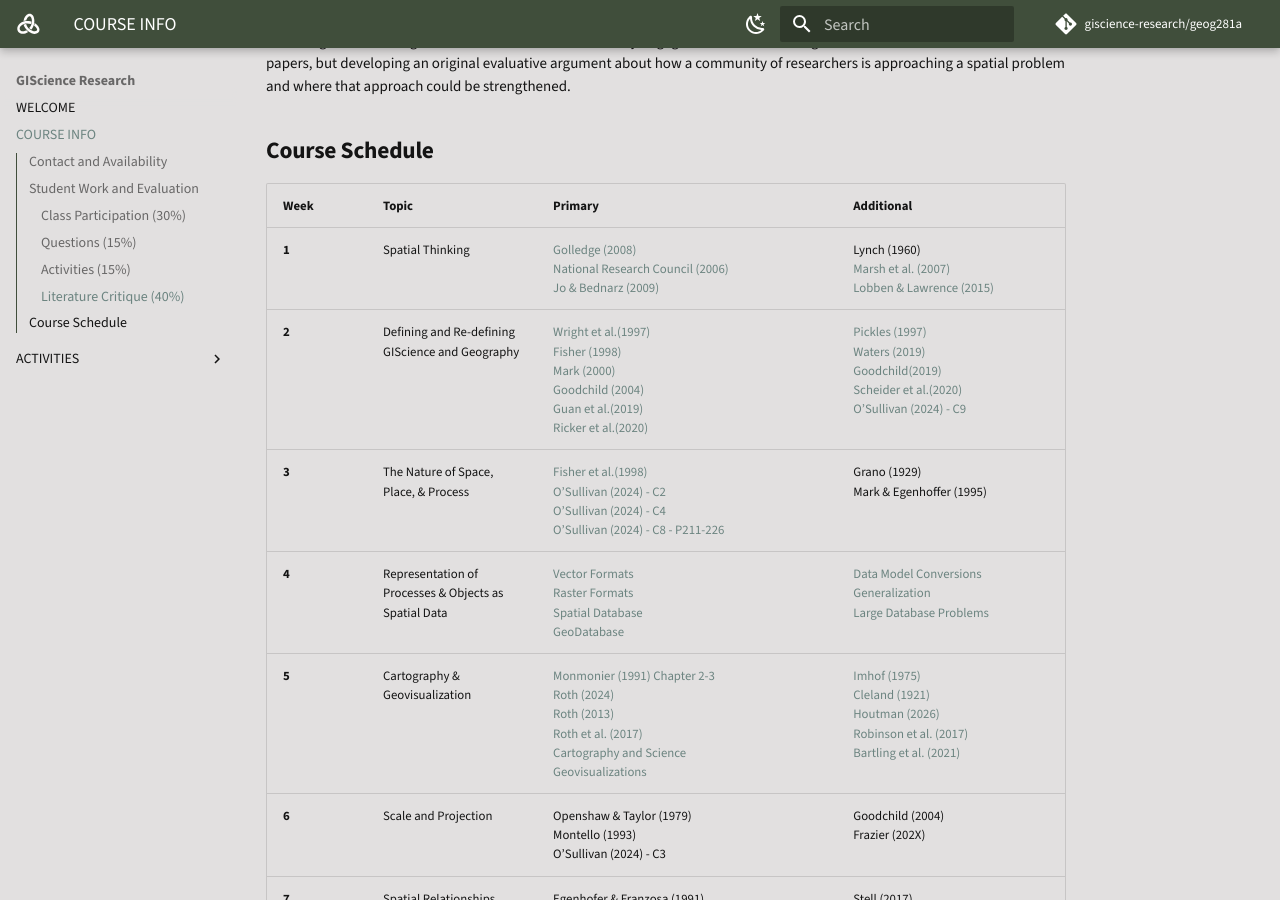
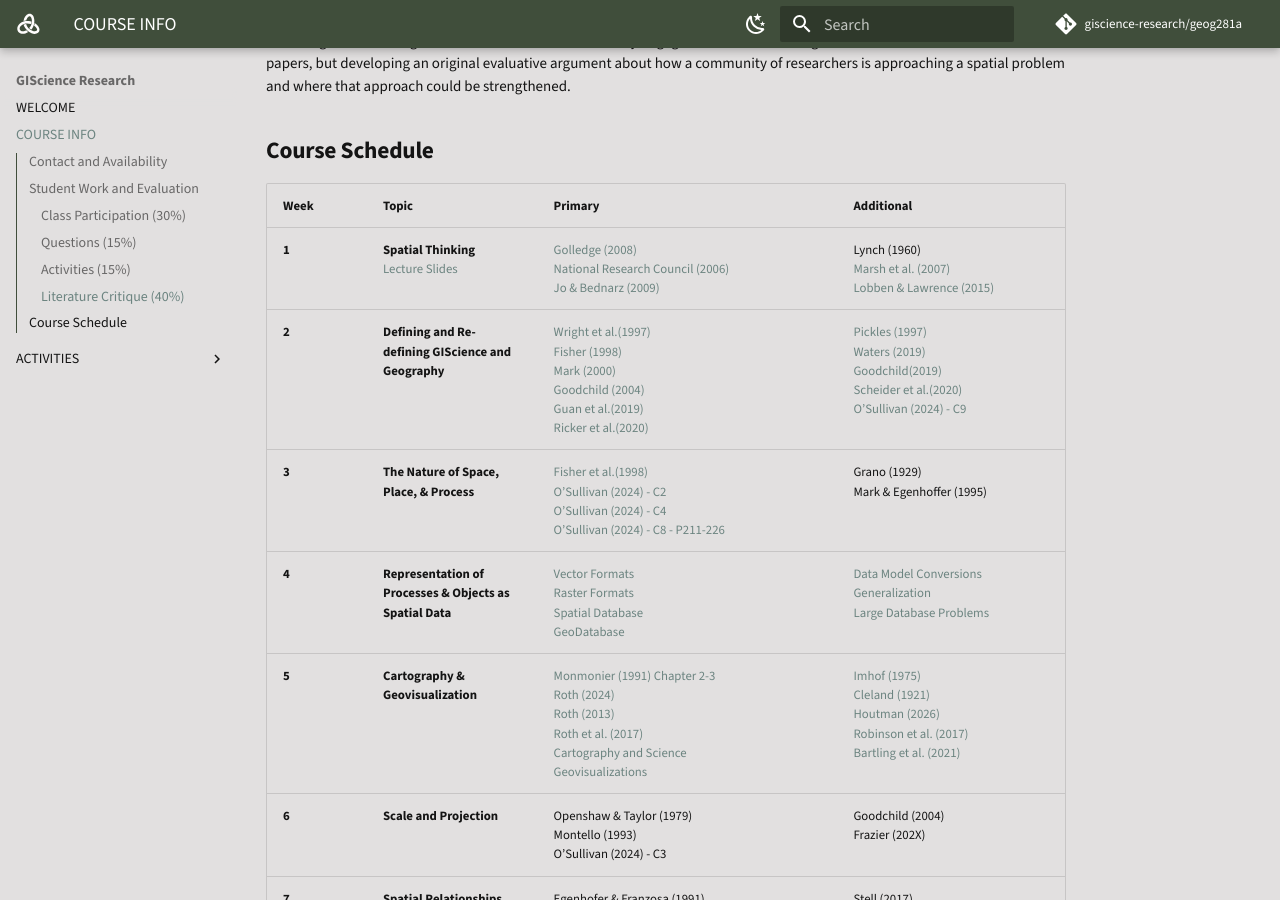
Before and after one commit to giscience-research/geog281a, an MkDocs documentation site: the page built from src/course-info.md, in a window 1280 px wide and 900 px high, scrolled down 2554 px. Built offline with MkDocs 1.6.1 and Material for MkDocs 9.7.7, drawn with Linux system fonts in a browser that asks for light colours; comment, search, counter and statistics services are not loaded.

Commit message:
add lecture slides

```diff
--- a/docs/sitemap.xml
+++ b/docs/sitemap.xml
@@ -2,14 +2,14 @@
 <urlset xmlns="http://www.sitemaps.org/schemas/sitemap/0.9">
     <url>
          <loc>https://github.com/giscience-research/geog281a/</loc>
-         <lastmod>2026-03-30</lastmod>
+         <lastmod>2026-04-01</lastmod>
     </url>
     <url>
          <loc>https://github.com/giscience-research/geog281a/course-info/</loc>
-         <lastmod>2026-03-30</lastmod>
+         <lastmod>2026-04-01</lastmod>
     </url>
     <url>
          <loc>https://github.com/giscience-research/geog281a/activities/wk1/</loc>
-         <lastmod>2026-03-30</lastmod>
+         <lastmod>2026-04-01</lastmod>
     </url>
 </urlset>
--- a/src/course-info.md
+++ b/src/course-info.md
@@ -62,13 +62,13 @@ This assignment is designed to mirror how scholars actually engage with literatu
 
  | Week | Topic | Primary | Additional |
  | --- | --- | --- | --- |
- | __1__ | Spatial Thinking | [Golledge (2008)](readings/wk1/Golledge2008.pdf) <br> [National Research Council (2006)](readings/wk1/NRC_2006.pdf) <br> [Jo & Bednarz (2009)](readings/wk1/Jo_2009.pdf)| Lynch (1960) <br> [Marsh et al. (2007)](readings/wk1/Marsh_2007.pdf) <br> [Lobben & Lawrence (2015)](readings/wk1/Lobben_2015.pdf) |
- | __2__ | Defining and Re-defining GIScience and Geography | [Wright et al.(1997)](readings/wk2/wright1997.pdf) <br> [Fisher (1998)](readings/wk2/fisher1998.pdf)<br> [Mark (2000)](readings/wk2/mark2000.pdf) <br> [Goodchild (2004)](readings/wk2/goodchild2004.pdf) <br> [Guan et al.(2019)](readings/wk2/guan2019.pdf) <br> [Ricker et al.(2020)](readings/wk2/ricker2020.pdf) | [Pickles (1997)](readings/wk2/pickles1997.pdf) <br> [Waters (2019)](readings/wk2/waters2019.pdf) <br> [Goodchild(2019)](readings/wk2/goodchild2019.pdf) <br> [Scheider et al.(2020)](readings/wk2/scheider2020.pdf) <br> [O'Sullivan (2024) - C9](readings/wk2/CGChapter9.pdf) |
-| __3__ | The Nature of Space, Place, & Process | [Fisher et al.(1998)](readings/wk3/fisher1998.pdf) <br> [O'Sullivan (2024) - C2](readings/wk3/CGChapter2.pdf) <br> [O'Sullivan (2024) - C4](readings/wk3/CGChapter4.pdf) <br> [O'Sullivan (2024) - C8 - P211-226](readings/wk3/CGChapter8-1.pdf) | Grano (1929) <br> Mark & Egenhoffer (1995) |
-| __4__ | Representation of Processes & Objects as Spatial Data| [Vector Formats](https://gistbok-topics.ucgis.org/CV-02-003) <br> [Raster Formats](https://gistbok-topics.ucgis.org/CV-02-020) <br>  [Spatial Database](https://gistbok-topics.ucgis.org/DM-01-001) <br> [GeoDatabase](https://gistbok-topics.ucgis.org/DM-01-004) | [Data Model Conversions](https://gistbok-topics.ucgis.org/DM-06-086) <br> [Generalization](https://gistbok-topics.ucgis.org/DM-06-085) <br> [Large Database Problems](https://gistbok-topics.ucgis.org/DM-01-070) |
-| __5__ | Cartography & Geovisualization| [Monmonier (1991) Chapter 2-3](readings/wk5/Monmonier2-3.pdf) <br> [Roth (2024)](readings/wk5/Roth2024.pdf) <br> [Roth (2013)](readings/wk5/Roth2013.pdf) <br> [Roth et al. (2017)](readings/wk5/Roth2017.pdf) <br> [Cartography and Science](https://gistbok-topics.ucgis.org/CV-01-001) <br> [Geovisualizations](https://gistbok-topics.ucgis.org/CV-05-035)| [Imhof (1975)](readings/wk5/Imhof-1975.pdf) <br> [Cleland (1921)](readings/wk5/Cleland18-26.pdf) <br> [Houtman (2026)](readings/wk5/Houtman2026.pdf) <br> [Robinson et al. (2017)](readings/wk5/Robinson2017.pdf) <br> [Bartling et al. (2021)](readings/wk5/Bartling2021.pdf) |
-| __6__ | Scale and Projection | Openshaw & Taylor (1979) <br> Montello (1993) <br>  O'Sullivan (2024) - C3 | Goodchild (2004) <br> Frazier (202X)|
-| __7__ | Spatial Relationships | Egenhofer & Franzosa (1991) <br> [Topological Relationships](https://gistbok-topics.ucgis.org/DM-01-028) <br> Mark & Egenhoffer (1995) <br> O'Sullivan (2024) - C6 | Stell (2017) <br> Westveld & Knowles (2021) |
-| __8__ | Spatial Analyses | Anselin (1989) <br> [Laws in Geography](https://gistbok-topics.ucgis.org/FC-05-043) | TBD |
-| __9__ | The Forking Paths of Uncertainty | TBD | TBD |
-| __10__ | GIScience & Society | TBD | TBD |
+ | __1__ | __Spatial Thinking__ <br> [Lecture Slides](slides/Spatial-Thinking.pdf)| [Golledge (2008)](readings/wk1/Golledge2008.pdf) <br> [National Research Council (2006)](readings/wk1/NRC_2006.pdf) <br> [Jo & Bednarz (2009)](readings/wk1/Jo_2009.pdf)| Lynch (1960) <br> [Marsh et al. (2007)](readings/wk1/Marsh_2007.pdf) <br> [Lobben & Lawrence (2015)](readings/wk1/Lobben_2015.pdf) |
+ | __2__ | __Defining and Re-defining GIScience and Geography__ | [Wright et al.(1997)](readings/wk2/wright1997.pdf) <br> [Fisher (1998)](readings/wk2/fisher1998.pdf)<br> [Mark (2000)](readings/wk2/mark2000.pdf) <br> [Goodchild (2004)](readings/wk2/goodchild2004.pdf) <br> [Guan et al.(2019)](readings/wk2/guan2019.pdf) <br> [Ricker et al.(2020)](readings/wk2/ricker2020.pdf) | [Pickles (1997)](readings/wk2/pickles1997.pdf) <br> [Waters (2019)](readings/wk2/waters2019.pdf) <br> [Goodchild(2019)](readings/wk2/goodchild2019.pdf) <br> [Scheider et al.(2020)](readings/wk2/scheider2020.pdf) <br> [O'Sullivan (2024) - C9](readings/wk2/CGChapter9.pdf) |
+| __3__ | __The Nature of Space, Place, & Process__ | [Fisher et al.(1998)](readings/wk3/fisher1998.pdf) <br> [O'Sullivan (2024) - C2](readings/wk3/CGChapter2.pdf) <br> [O'Sullivan (2024) - C4](readings/wk3/CGChapter4.pdf) <br> [O'Sullivan (2024) - C8 - P211-226](readings/wk3/CGChapter8-1.pdf) | Grano (1929) <br> Mark & Egenhoffer (1995) |
+| __4__ | __Representation of Processes & Objects as Spatial Data__| [Vector Formats](https://gistbok-topics.ucgis.org/CV-02-003) <br> [Raster Formats](https://gistbok-topics.ucgis.org/CV-02-020) <br>  [Spatial Database](https://gistbok-topics.ucgis.org/DM-01-001) <br> [GeoDatabase](https://gistbok-topics.ucgis.org/DM-01-004) | [Data Model Conversions](https://gistbok-topics.ucgis.org/DM-06-086) <br> [Generalization](https://gistbok-topics.ucgis.org/DM-06-085) <br> [Large Database Problems](https://gistbok-topics.ucgis.org/DM-01-070) |
+| __5__ | __Cartography & Geovisualization__| [Monmonier (1991) Chapter 2-3](readings/wk5/Monmonier2-3.pdf) <br> [Roth (2024)](readings/wk5/Roth2024.pdf) <br> [Roth (2013)](readings/wk5/Roth2013.pdf) <br> [Roth et al. (2017)](readings/wk5/Roth2017.pdf) <br> [Cartography and Science](https://gistbok-topics.ucgis.org/CV-01-001) <br> [Geovisualizations](https://gistbok-topics.ucgis.org/CV-05-035)| [Imhof (1975)](readings/wk5/Imhof-1975.pdf) <br> [Cleland (1921)](readings/wk5/Cleland18-26.pdf) <br> [Houtman (2026)](readings/wk5/Houtman2026.pdf) <br> [Robinson et al. (2017)](readings/wk5/Robinson2017.pdf) <br> [Bartling et al. (2021)](readings/wk5/Bartling2021.pdf) |
+| __6__ | __Scale and Projection__ | Openshaw & Taylor (1979) <br> Montello (1993) <br>  O'Sullivan (2024) - C3 | Goodchild (2004) <br> Frazier (202X)|
+| __7__ | __Spatial Relationships__ | Egenhofer & Franzosa (1991) <br> [Topological Relationships](https://gistbok-topics.ucgis.org/DM-01-028) <br> Mark & Egenhoffer (1995) <br> O'Sullivan (2024) - C6 | Stell (2017) <br> Westveld & Knowles (2021) |
+| __8__ | __Spatial Analyses__ | Anselin (1989) <br> [Laws in Geography](https://gistbok-topics.ucgis.org/FC-05-043) | TBD |
+| __9__ | __The Forking Paths of Uncertainty__ | TBD | TBD |
+| __10__ | __GIScience & Society__ | TBD | TBD |
```
Also changed, not shown: docs/course-info/index.html (+10 -10 lines), docs/search/search_index.json (+1 -1 lines), 3 other files.
